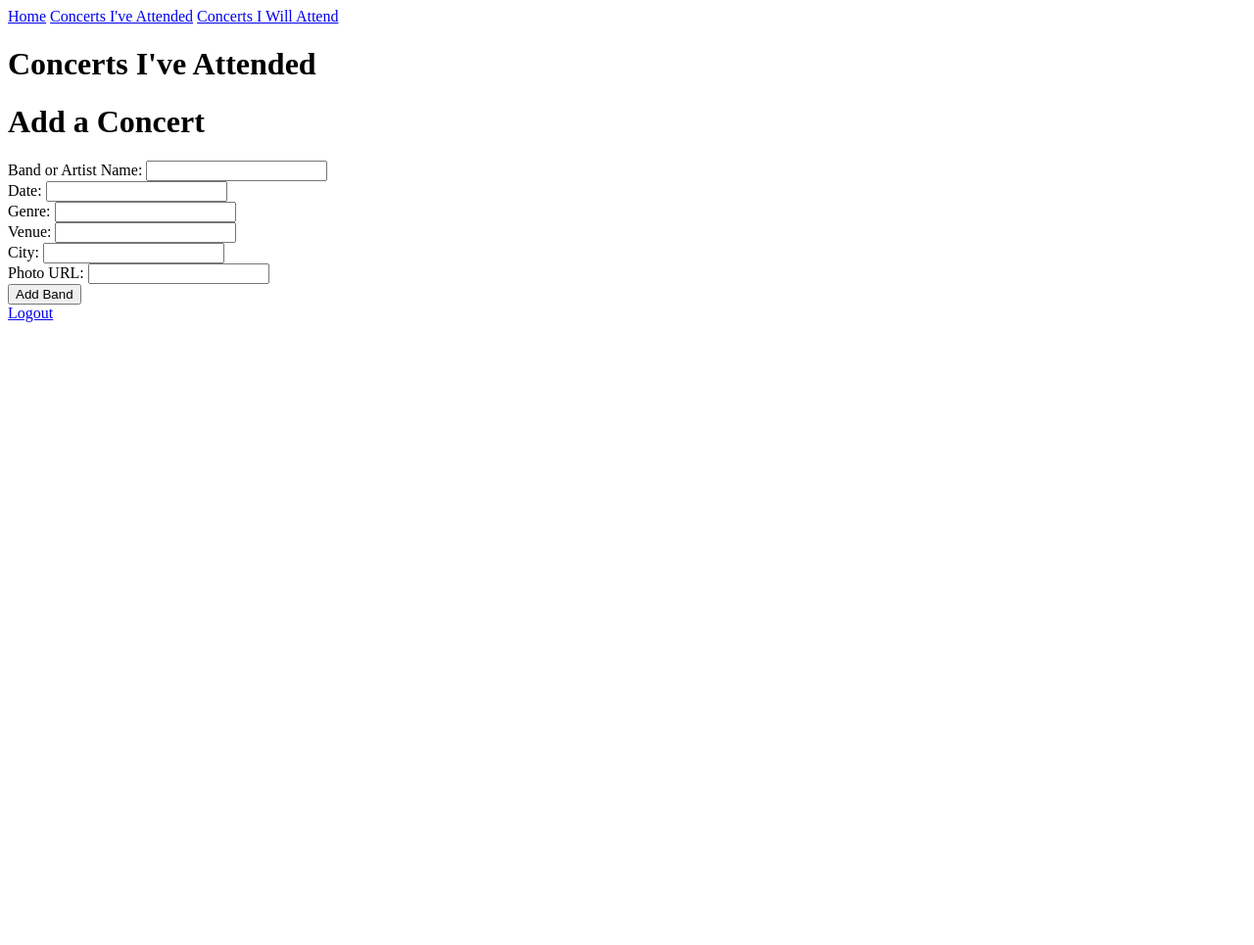
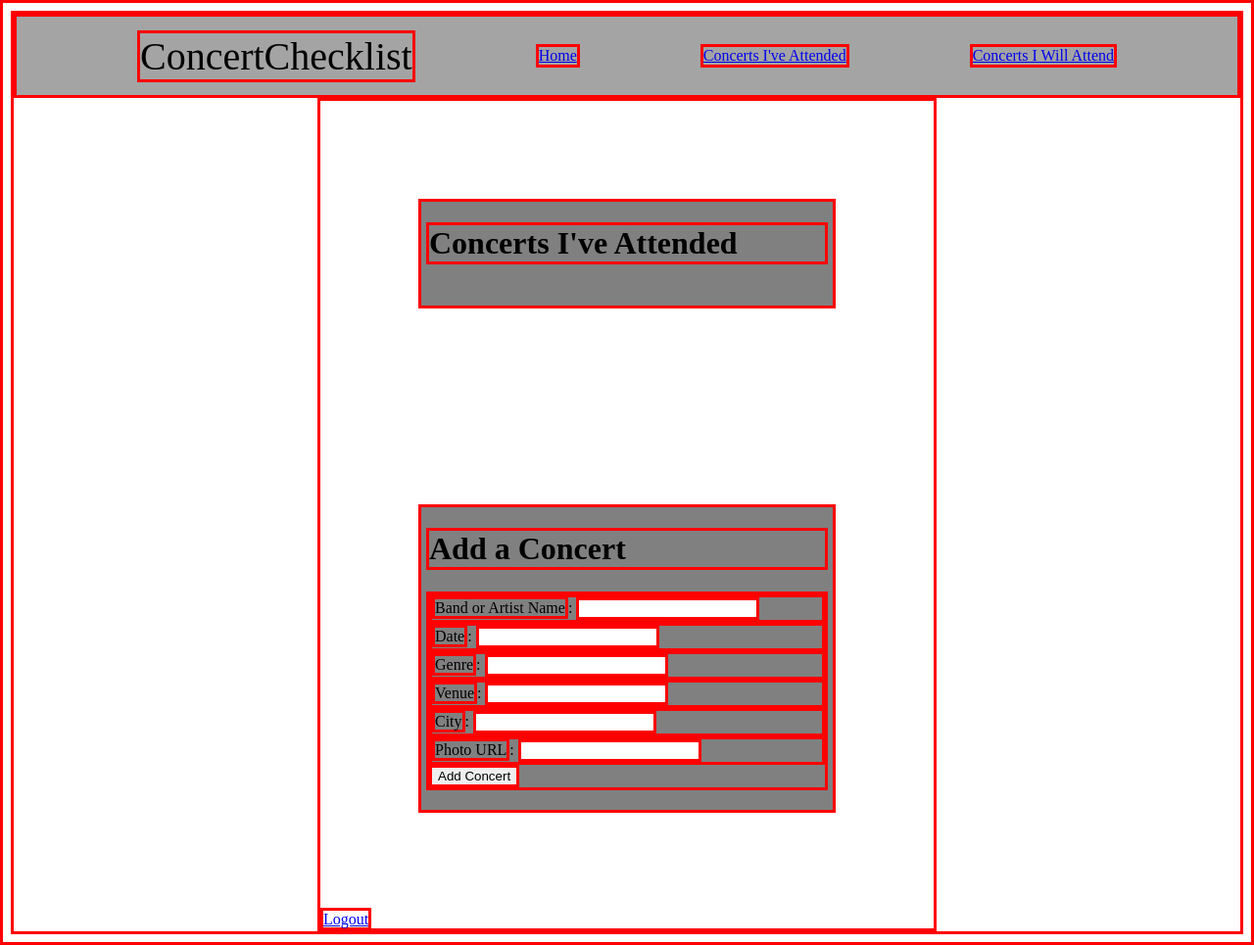
Before and after one commit to mitchhenline/band_bucketlist, a Flask app: page /concerts in a window 1280 px wide. Shown: the whole page at 98% size. Before the commit the page ends 329 px from the top, so only its background shows below. Run offline with Flask 2, Linux system fonts and the light colour scheme; the visitor is signed in with stand-in values (Sample User, id 1); data comes from the database, SQL or seed files in the repository; data that the repository does not hold is empty.

Commit message:
some css done

```diff
--- /dev/null
+++ b/static/styles.css
@@ -0,0 +1,44 @@
+* {
+    border-width: 1px;
+    border: solid;
+    border-color: red;
+
+}
+.navigation {background-color: rgb(134, 134, 134, 0.75);
+    color: rgb(0, 0, 0);
+    display: flex;
+    justify-content: space-evenly;
+    align-items: center;
+    height: 80px;
+    position:sticky;
+    top: 0px;
+    margin: 0px;
+}
+
+#main-title {
+    font-size: 40px;
+}
+
+.main-block {
+    align-items: center;
+    width: 50%;
+    margin: auto;
+}
+
+
+#band-list {
+    background-color: grey;
+    margin: 100px;
+    margin-bottom: 200px;
+    padding-bottom: 20px;
+    padding-left: 5px;
+    padding-right: 5px;
+}
+
+#add-band-form {
+    background-color: grey;
+    margin: 100px;
+    padding-bottom: 20px;
+    padding-left: 5px;
+    padding-right: 5px;
+}
--- a/templates/base.html
+++ b/templates/base.html
@@ -4,15 +4,16 @@
     <meta charset="UTF-8">
     <meta http-equiv="X-UA-Compatible" content="IE=edge">
     <meta name="viewport" content="width=device-width, initial-scale=1.0">
+    <link rel="stylesheet" href="/static/styles.css">
     <title>
         {% block title %}{% endblock %}
     </title>
     {% block head %}{% endblock %}
 </head>
-<body>
-
+<body class="body">
 
     <div class="navigation">
+        <p id="main-title">ConcertChecklist</p>
         <a href="/">Home</a>
         <a href="/concerts">Concerts I've Attended</a>
         <a href="/bucketlist">Concerts I Will Attend</a>
@@ -22,8 +23,10 @@
         <p class="alert alert-warning">{{ message }}</p>
     {% endfor %}
 
+    <div class="main-block">
     {% block body %}{% endblock %}
+    </div>
+    {% block after_body %}{% endblock %}
 
-    {% block after_body %}{% endblock %}
 </body>
 </html>
--- a/templates/concerts.html
+++ b/templates/concerts.html
@@ -5,7 +5,7 @@
 {% block body %}
 
 <div id = "band-list">
-    <h1>Concerts I've Attended</h1>
+    <h1 class="div-header">Concerts I've Attended</h1>
     {% for concert in concerts %}
             <li>
                 <a href="/concerts/{{ concert.concert_id }}">
@@ -16,7 +16,7 @@
 </div>
 
 <div id="add-band-form">
-    <h1>Add a Concert </h1>
+    <h1 class="div-header">Add a Concert </h1>
     <form method="POST" action="/concerts">
         <div>{{ form.band_name.label }}: {{ form.band_name }}</div>
         <div>{{ form.date.label }}: {{ form.date }}</div>
@@ -25,8 +25,8 @@
         <div>{{ form.location.label }}: {{ form.location }}</div>
         <div>{{ form.band_pic_path.label }}: {{ form.band_pic_path }}</div>
         {{ form.csrf_token }}
-        <button class ="btn btn-primary" type="submit">Add Band</button>
-    </form>
+        <button class ="btn btn-primary" type="submit">Add Concert</button>
+ </form>
 
 </div>
 <a href="/logout">Logout</a>
--- a/templates/login.html
+++ b/templates/login.html
@@ -2,9 +2,9 @@
 {% block title %}Login{% endblock %}
 
 {% block body %}
-    <h2>Hold up!</h2>
+    <h2>Log In</h2>
 
-    <p class="about-paragraph">If you're here because you love live music <br>and you want to track who you've seen live<br>and who you will see live<br>you've come to the right place...</be></p>
+    <p class="about-paragraph">Happy you're here... <br></p>
     <p class="about-paragraph">...but you gotta log in first.</p>
     <form method="POST" action="/login">
         <div>{{ form.email.label }}: {{ form.email }}</div>
```
Also changed, not shown: templates/see_concert.html (+8 -5 lines).
